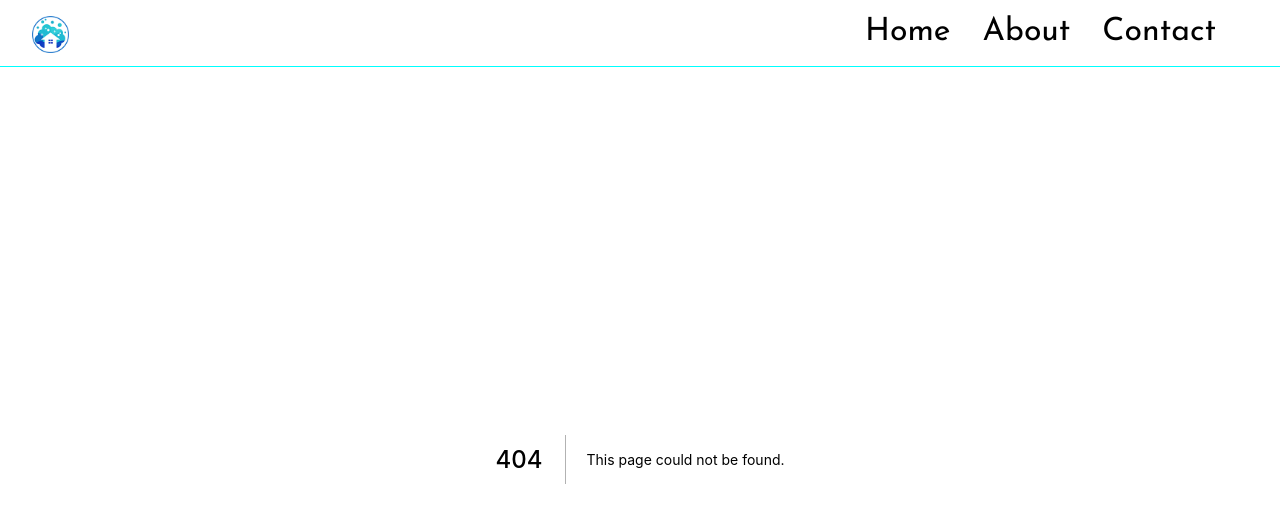
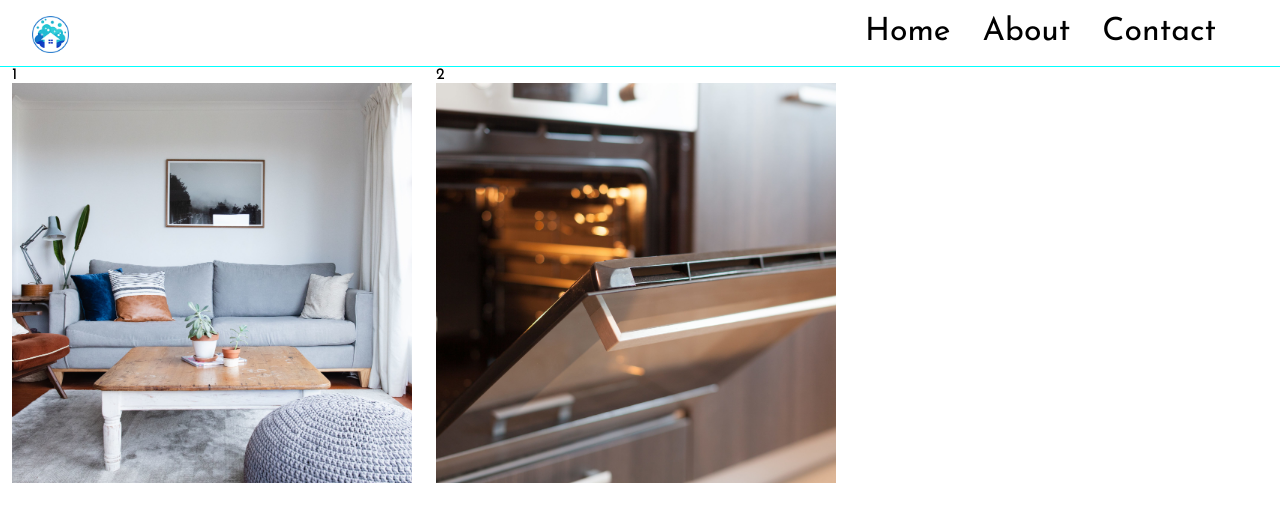
Before and after one commit to DJ-Sparky/Nav-with-bbc-style-fade, a Next.js app: page /gallery in a window 1280 px wide. Before the commit this address had no page. Shown: the top 522 px of the page. Built offline with nearby package versions, Linux system fonts and the light colour scheme.

Commit message:
add a gallery

```diff
--- /dev/null
+++ b/pages/gallery.js
@@ -0,0 +1,49 @@
+import React from 'react';
+import { useState } from 'react';
+import G1 from '../images/gallery/G1.jpg';
+import G2 from '../images/gallery/G2.jpg';
+
+import styles from '../styles/Gallery.module.css';
+
+import Image from 'next/image';
+const Gallery = () => {
+	let data = [
+		{
+			id: 1,
+			imgSrc: G1,
+		},
+		{
+			id: 2,
+			imgSrc: G2,
+		},
+	];
+	let [model, setModel] = useState(false);
+	let [tempimgSrc, setTempImgSrc] = useState('');
+	let getImg = (imgSrc) => {
+		setTempImgSrc(imgSrc);
+		setModel(true);
+	};
+	return (
+		<div className={styles.gallery}>
+			{data.map((item, imgSrc) => (
+				<div
+					className={`${model ? styles.modelOpen : ''}${styles.model}`}
+					key={imgSrc}
+				>
+					<p>{item.id}</p>
+					<Image
+						src={item.imgSrc}
+						width={400}
+						height={400}
+						objectFit='cover'
+						objectPosition='top'
+						blurDataURL='data:...'
+						placeholder='blur'
+					/>
+				</div>
+			))}
+		</div>
+	);
+};
+
+export default Gallery;
--- /dev/null
+++ b/styles/Gallery.module.css
@@ -0,0 +1,9 @@
+.gallery {
+	--webkit-column-count: 3;
+	--maz-column-count: 3;
+	column-count: 3;
+	--webkit-column-width: 33%;
+	--maz-column-width: 33%;
+	column-width: 33%;
+	padding: 0 12px;
+}
```
Also changed, not shown: images/gallery/G1.jpg (added), images/gallery/G2.jpg (added).
